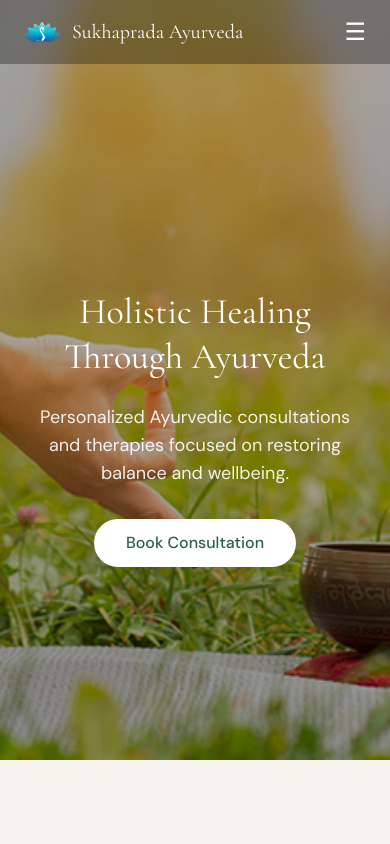
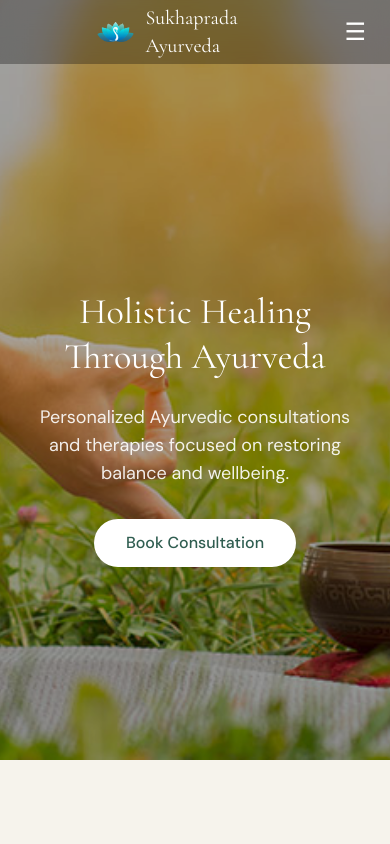
Before and after one commit to vardhantandle1207/sukhaprada-ayurveda, a Next.js app: page / in a window 390 px wide. Shown: the top 844 px of the page. Built offline with nearby package versions, Linux system fonts and the light colour scheme.

Commit message:
bugs fixed

```diff
--- a/components/Navbar.tsx
+++ b/components/Navbar.tsx
@@ -8,12 +8,13 @@ export default function Navbar() {
   const [menuOpen, setMenuOpen] = useState(false)
 
   return (
-    <nav className="fixed top-0 left-0 w-full z-50 backdrop-blur-md bg-black/30">
+    <nav className="fixed top-0 left-0 w-full z-50 backdrop-blur-md bg-black/30 text-white">
 
-      <div className="max-w-6xl mx-auto px-6 py-4 flex items-center justify-between text-white">
+      <div className="max-w-6xl mx-auto px-6 py-4 relative flex items-center justify-between">
 
-        {/* Logo + Name */}
-        <div className="flex items-center gap-3">
+        {/* Logo + Name (CENTER ON MOBILE) */}
+        <div className="absolute left-1/2 transform -translate-x-1/2 md:static md:transform-none flex items-center gap-3">
+
           <Image
             src="/sukhaprada_logo.png"
             alt="Sukhaprada Ayurveda"
@@ -24,19 +25,20 @@ export default function Navbar() {
           <h1 className="text-xl md:text-2xl font-serif">
             Sukhaprada Ayurveda
           </h1>
+
         </div>
 
         {/* Desktop Menu */}
-        <div className="hidden md:flex gap-8 text-base">
-          <a href="#about">About</a>
-          <a href="#services">Services</a>
-          <a href="#book">Book</a>
-          <a href="#contact">Contact</a>
+        <div className="hidden md:flex gap-8 text-base ml-auto">
+          <a href="#about" className="hover:opacity-70 transition">About</a>
+          <a href="#services" className="hover:opacity-70 transition">Services</a>
+          <a href="#book" className="hover:opacity-70 transition">Book</a>
+          <a href="#contact" className="hover:opacity-70 transition">Contact</a>
         </div>
 
         {/* Hamburger */}
         <button
-          className="md:hidden text-2xl"
+          className="md:hidden text-2xl ml-auto"
           onClick={() => setMenuOpen(!menuOpen)}
         >
           ☰
@@ -45,16 +47,16 @@ export default function Navbar() {
       </div>
 
       {/* Mobile Menu */}
-      {menuOpen && (
-        <div className="md:hidden bg-black/90 text-white flex flex-col items-center gap-6 py-6">
-
-          <a href="#about" onClick={() => setMenuOpen(false)}>About</a>
-          <a href="#services" onClick={() => setMenuOpen(false)}>Services</a>
-          <a href="#book" onClick={() => setMenuOpen(false)}>Book</a>
-          <a href="#contact" onClick={() => setMenuOpen(false)}>Contact</a>
-
-        </div>
-      )}
+      <div
+        className={`md:hidden overflow-hidden transition-all duration-300 ${
+          menuOpen ? "max-h-60 py-6" : "max-h-0"
+        } bg-black/90 flex flex-col items-center gap-6`}
+      >
+        <a href="#about" onClick={() => setMenuOpen(false)}>About</a>
+        <a href="#services" onClick={() => setMenuOpen(false)}>Services</a>
+        <a href="#book" onClick={() => setMenuOpen(false)}>Book</a>
+        <a href="#contact" onClick={() => setMenuOpen(false)}>Contact</a>
+      </div>
 
     </nav>
   )
```
